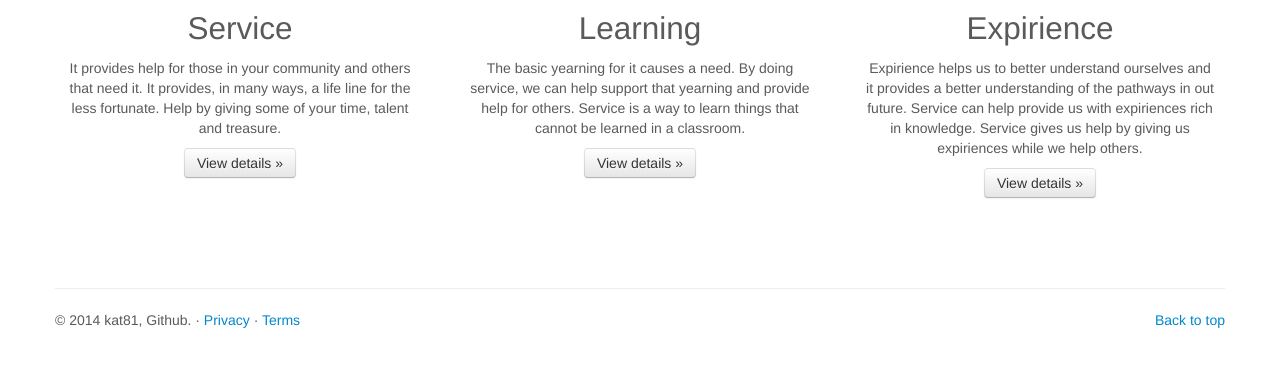
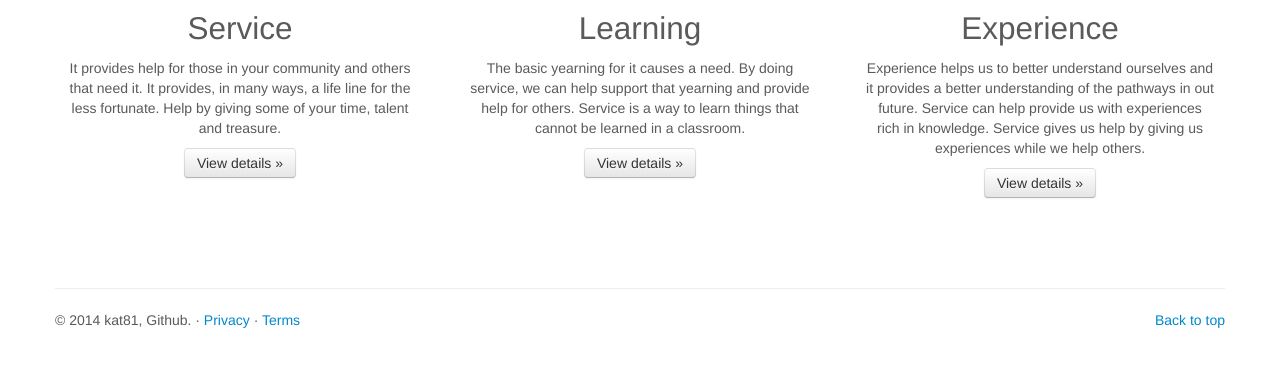
Before and after one commit to Saint-Andrews-Programming/TechWebsite, a plain HTML site: page index.html in a window 1280 px wide. Shown: the part 840-1206 px from the top of the page. Drawn offline with Linux system fonts and the light colour scheme.

Commit message:
changed spelling error

```diff
--- a/index.html
+++ b/index.html
@@ -379,8 +379,8 @@
         </div><!-- /.span4 -->
         <div class="span4">
           <img src="http://cache.fxexperience.com/wp-content/uploads/2012/03/FxExperienceToolsIcon-256.png" class="img-circle" data-src="holder.js/140x140">
-          <h2>Expirience</h2>
-          <p>Expirience helps us to better understand ourselves and it provides a better understanding of the pathways in out future. Service can help provide us with expiriences rich in knowledge. Service gives us help by giving us expiriences while we help others.</p>
+          <h2>Experience</h2>
+          <p>Experience helps us to better understand ourselves and it provides a better understanding of the pathways in out future. Service can help provide us with experiences rich in knowledge. Service gives us help by giving us experiences while we help others.</p>
           <p><a class="btn" href="#">View details &raquo;</a></p>
         </div><!-- /.span4 -->
       </div><!-- /.row -->
```
